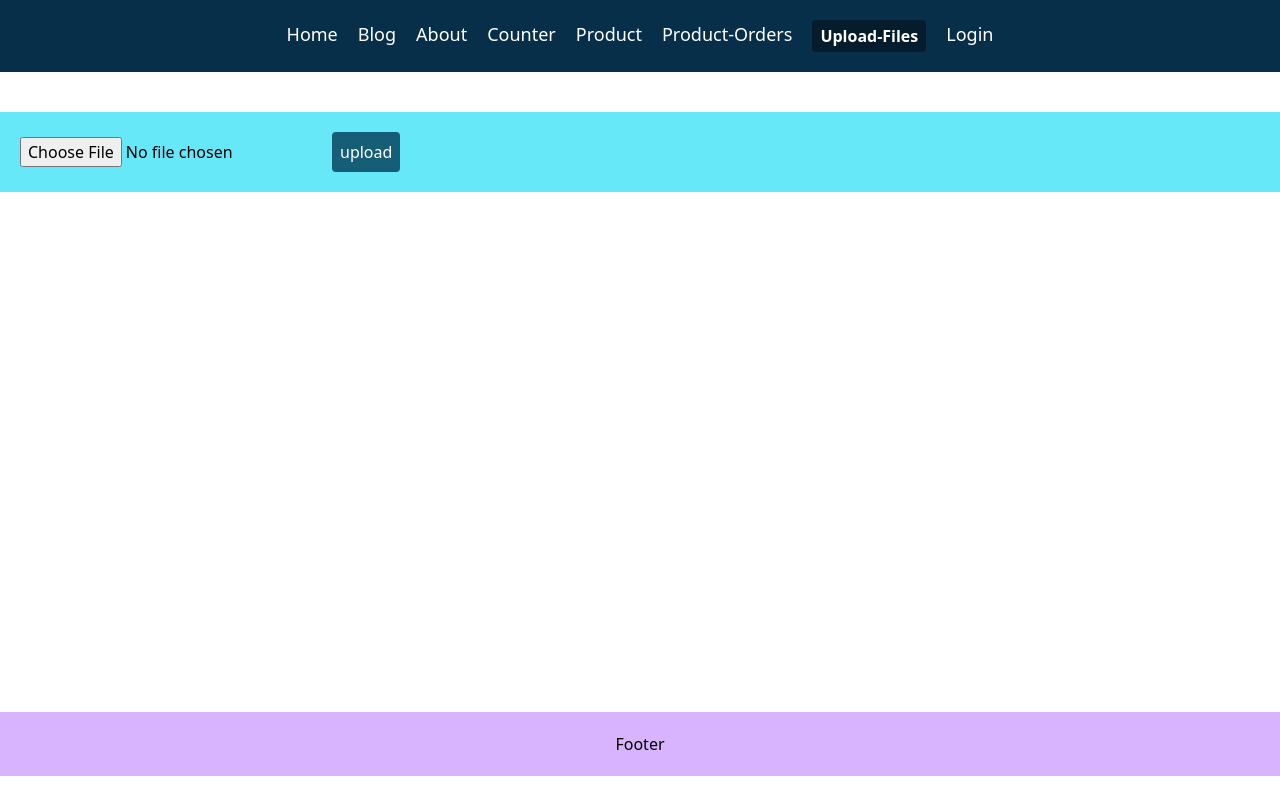
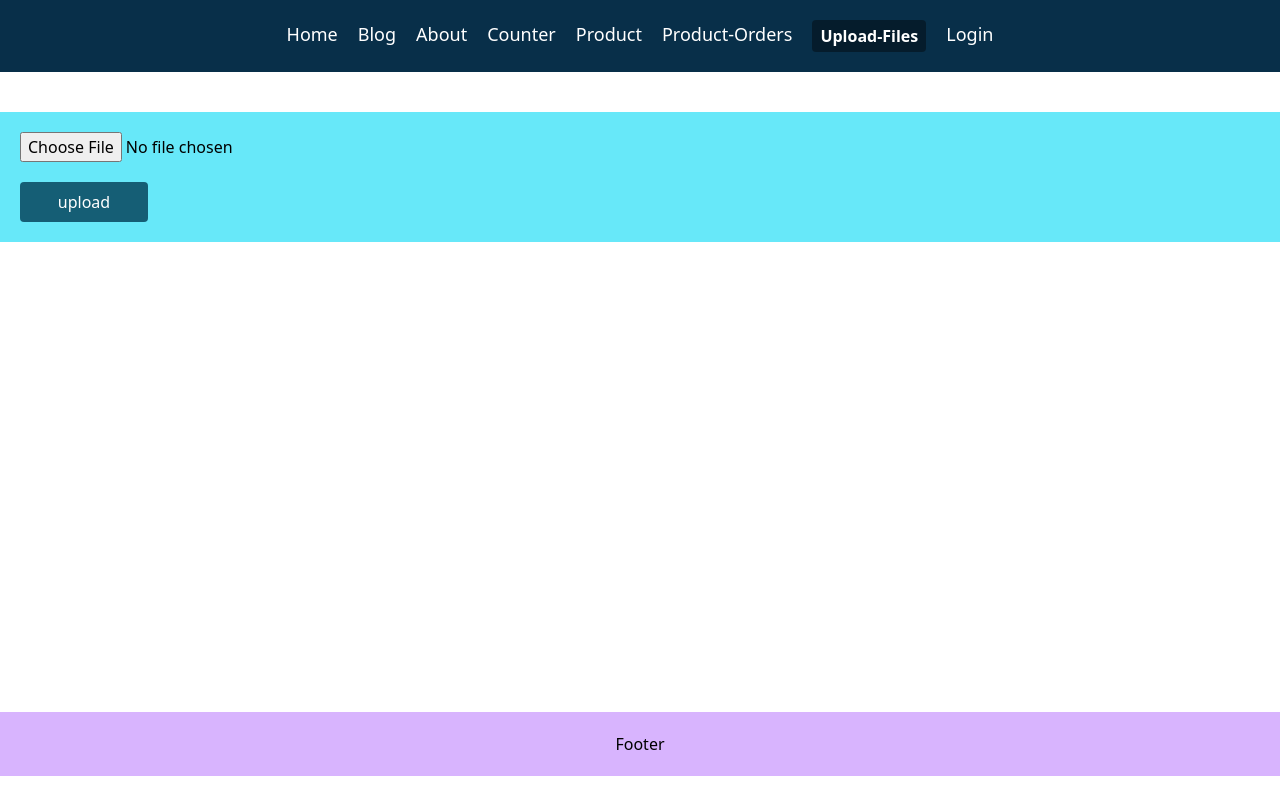
Before and after one commit to lahirujay99/nextjs-p, a Next.js app: page /upload in a window 1280 px wide. Built offline with nearby package versions, Linux system fonts and the light colour scheme.

Commit message:
small change in upload component

```diff
--- a/src/app/(marketing)/upload/page.tsx
+++ b/src/app/(marketing)/upload/page.tsx
@@ -2,13 +2,13 @@ import { onSubmit } from "@/app/actions";
 
 export default function page() {
   return (
-    <div className="flex flex-col bg-cyan-300 py-5 pl-5">
-      <form action={onSubmit}>
+    <div className=" bg-cyan-300 py-5 pl-5">
+      <form action={onSubmit} className="flex flex-col max-w-lg gap-5">
         <input type="file" name="file" />
         <input
           type="submit"
           value="upload"
-          className="bg-cyan-800 rounded text-white font-medium p-2"
+          className="bg-cyan-800 rounded text-white font-medium p-2 w-1/4"
         />
       </form>
     </div>
```
